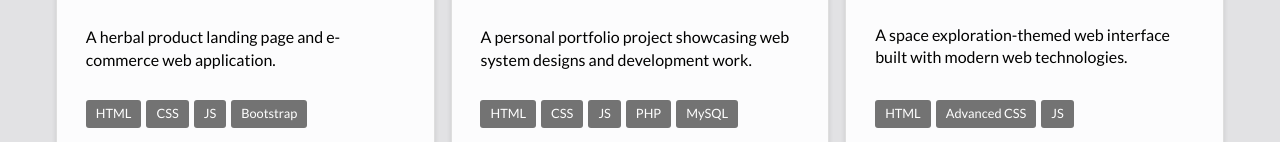
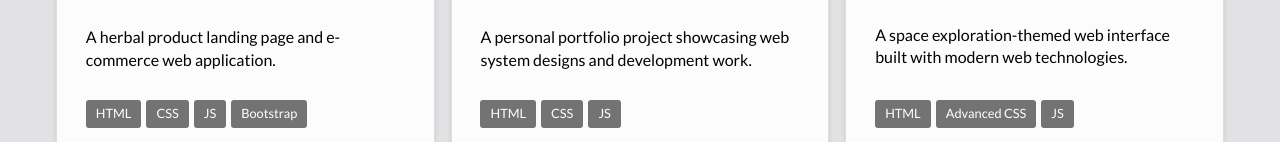
Before and after one commit to audreylyn/MyPortfolio, a plain HTML site: page index.html in a window 1280 px wide. Shown: the part 2337-2479 px from the top of the page. Drawn offline with nearby package versions, Linux system fonts and the light colour scheme.

Commit message:
Update index.html

```diff
--- a/index.html
+++ b/index.html
@@ -415,8 +415,6 @@
               <span>HTML</span>
               <span>CSS</span>
               <span>JS</span>
-              <span>PHP</span>
-              <span>MySQL</span>
             </div>
             <a
               href="https://audreylyn.github.io/websys_portfolio/"
```
